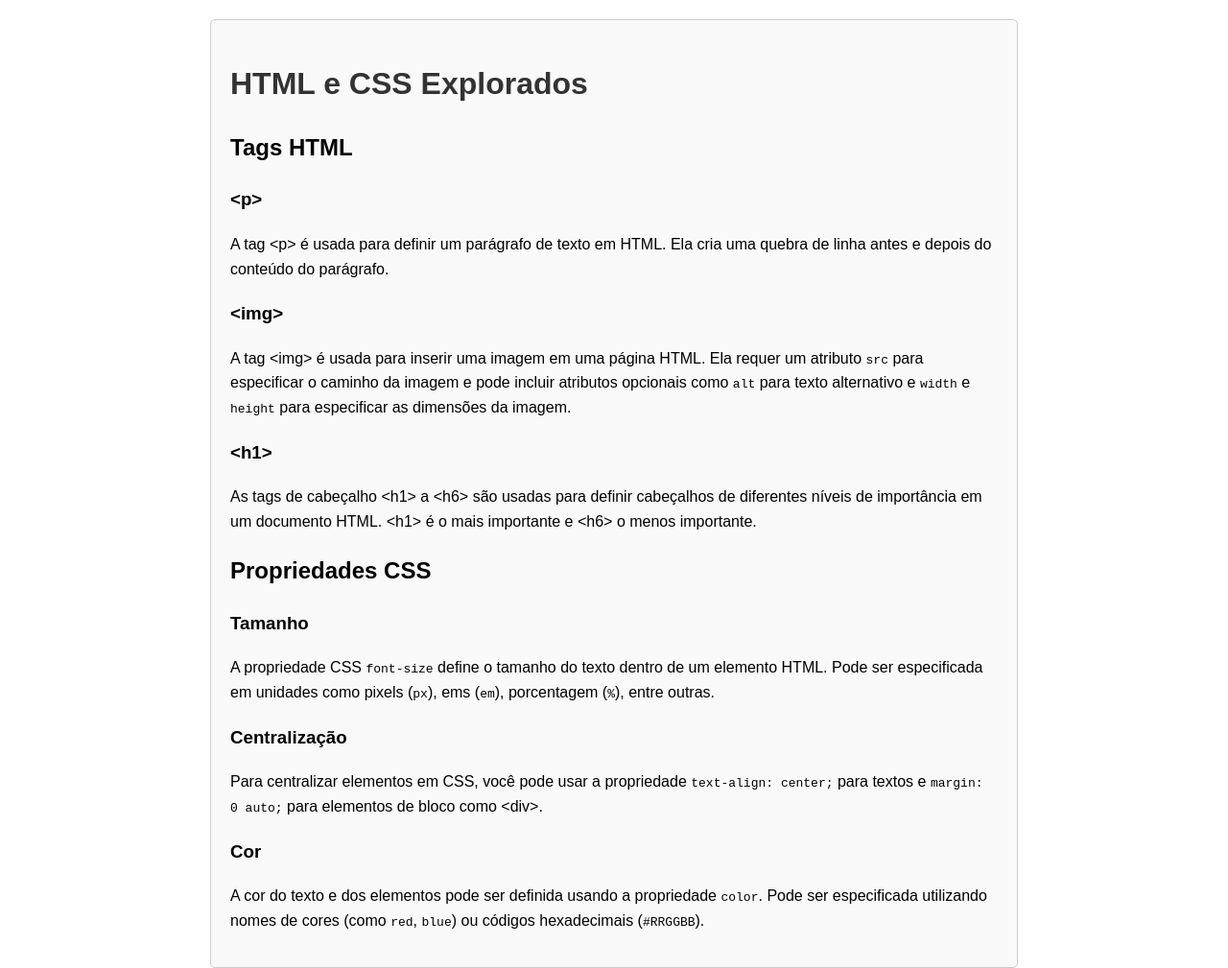
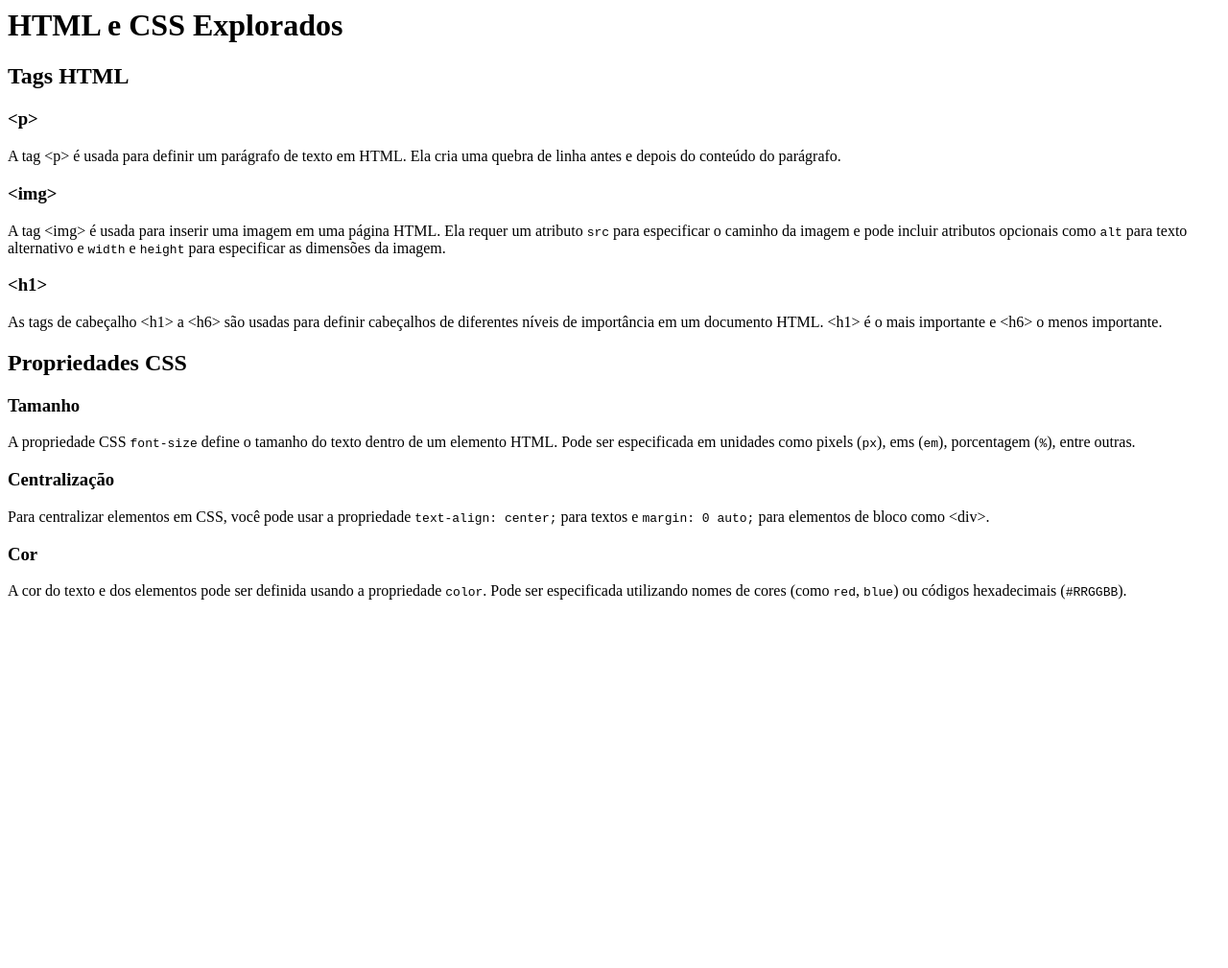
Before and after one commit to schiavottto/cor, a plain HTML site: page index.html in a window 1280 px wide. Shown: the whole page at 96% size. After the commit the page ends 800 px from the top, so only its background shows below. Drawn offline with Linux system fonts and the light colour scheme.

Commit message:
Update index.html

```diff
--- a/index.html
+++ b/index.html
@@ -1,30 +1,3 @@
-<!DOCTYPE html>
-<html lang="pt-br">
-<head>
-<meta charset="UTF-8">
-<meta name="viewport" content="width=device-width, initial-scale=1.0">
-<title>HTML e CSS Explorados</title>
-<style>
-  body {
-    font-family: Arial, sans-serif;
-    line-height: 1.6;
-    margin: 20px;
-  }
-  .container {
-    max-width: 800px;
-    margin: 0 auto;
-    padding: 20px;
-    background-color: #f9f9f9;
-    border: 1px solid #ccc;
-    border-radius: 5px;
-  }
-  h1 {
-    color: #333;
-  }
-  p {
-    margin-bottom: 15px;
-  }
-</style>
 </head>
 <body>
 <div class="container">
```
